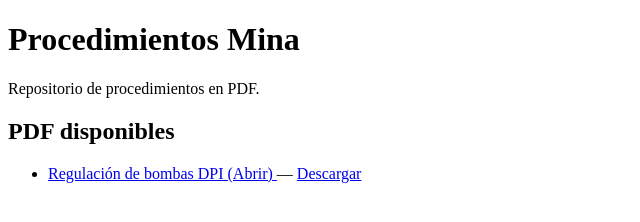
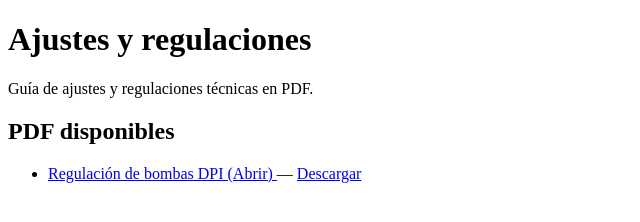
Before and after one commit to ecarrizo21/procedimientos-mina, a plain HTML site: page index.html in a window 1280 px wide. Shown: the whole page, without its empty margins (0-640 px from the left). Drawn offline with Linux system fonts and the light colour scheme.

Commit message:
Update index.html

```diff
--- a/index.html
+++ b/index.html
@@ -3,11 +3,11 @@
 <head>
   <meta charset="utf-8">
   <meta name="viewport" content="width=device-width, initial-scale=1">
-  <title>Procedimientos Mina</title>
+  <title>Ajustes y regulaciones</title>
 </head>
 <body>
-  <h1>Procedimientos Mina</h1>
-  <p>Repositorio de procedimientos en PDF.</p>
+  <h1>Ajustes y regulaciones</h1>
+  <p>Guía de ajustes y regulaciones técnicas en PDF.</p>
 
   <h2>PDF disponibles</h2>
   <ul>
```
